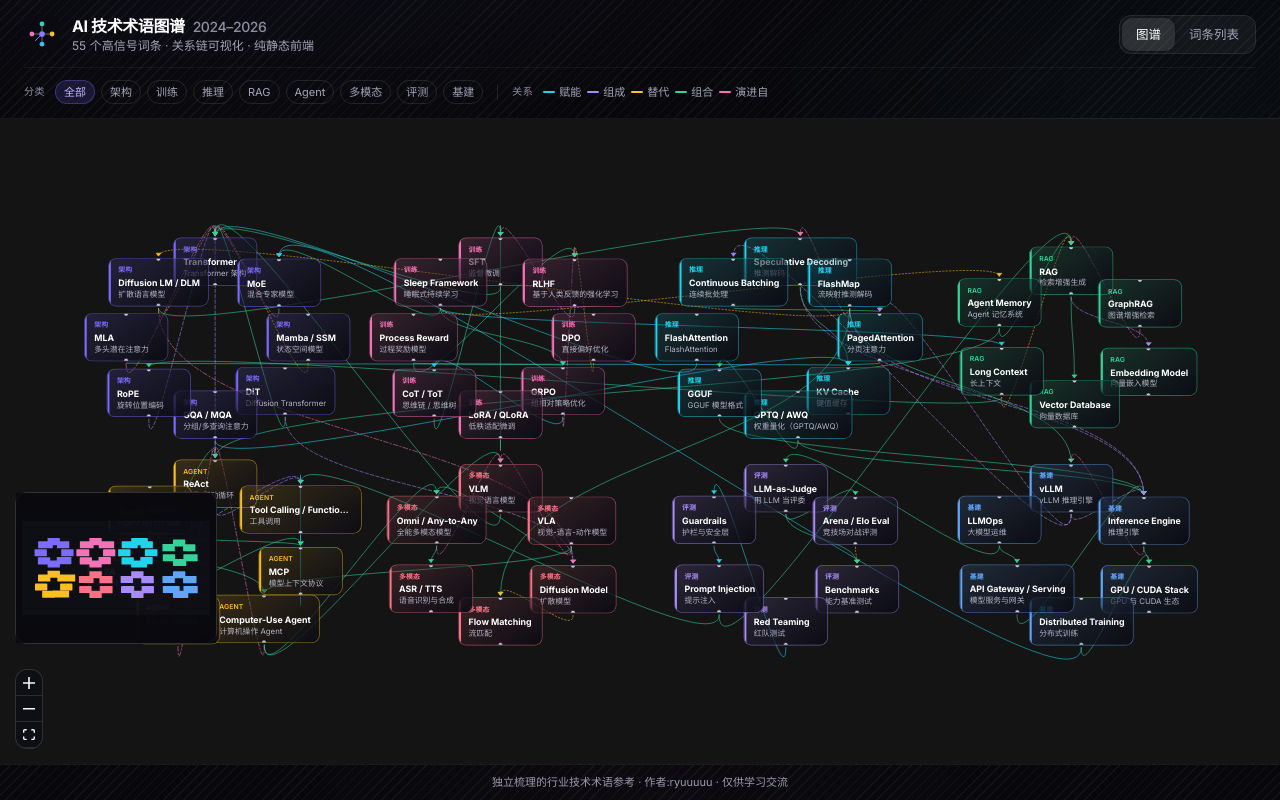
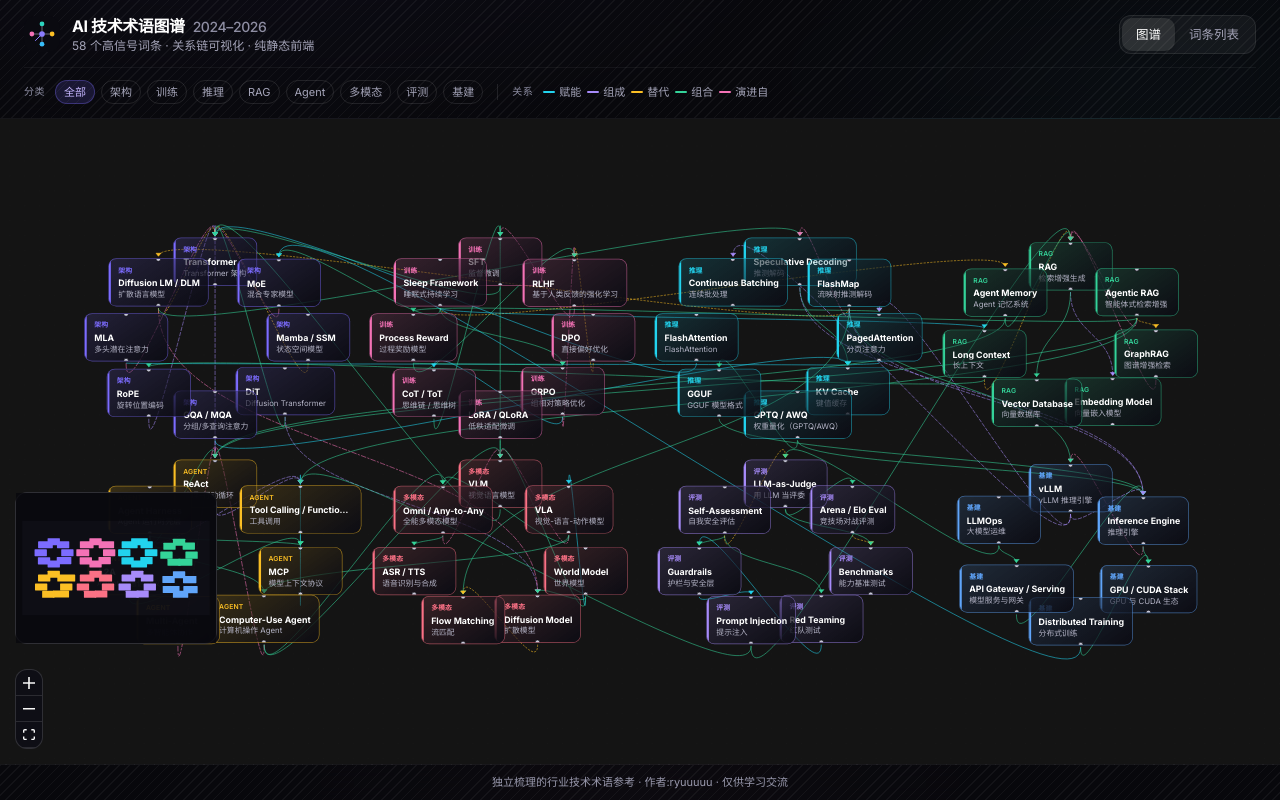
Before and after one commit to keepline/ai-tech-glossary, a React (Vite) app: page / in a window 1280 px wide. Built offline with nearby package versions, Linux system fonts and the light colour scheme.

Commit message:
feat: add Self-Assessment, Agentic RAG, and World Model terms

```diff
--- a/src/data/terms.ts
+++ b/src/data/terms.ts
@@ -272,6 +272,17 @@ export const terms: Term[] = [
       '企业落地 LLM 最常见的架构模式；决定了「模型知识」与「业务知识」如何协同。',
   },
   {
+    id: 'agentic-rag',
+    en: 'Agentic RAG',
+    zh: '智能体式检索增强',
+    category: 'RAG与记忆',
+    explanation:
+      '相对一次性「检索→拼接→生成」的静态 RAG，让模型在多步推理中自主决定何时检索、用何种检索信号（语义/关键词等）、以及上下文粒度（句子级证据 vs 扩段阅读），并可经 RL/过程监督优化检索动作本身（如 GRASP、RAG-Gym / Re²Search++ 等路线）。',
+    whyItMatters:
+      '2025–2026 信息检索 Agent 与 Deep Research 产品把检索从管道步骤升格为可学习策略；近期 Adobe GRASP（粒度感知检索策略）与 Nature 侧 RAG-Gym 过程监督等工作，强化了「监督检索过程而非只盯最终答案」的共识。',
+    yearHint: '2025–2026',
+  },
+  {
     id: 'graphrag',
     en: 'GraphRAG',
     zh: '图谱增强检索',
@@ -423,6 +434,17 @@ export const terms: Term[] = [
     yearHint: '2024–2026',
   },
   {
+    id: 'world-model',
+    en: 'World Model',
+    zh: '世界模型',
+    category: '多模态',
+    explanation:
+      '学习环境动态的预测模型：根据观测与动作（或相机/文本条件）预见下一状态或生成可交互的时空内容。2025–2026 在视频/交互世界生成（如 Hy-Nomas 等）与具身 VLA/机器人策略中重新成为核心组件，用于规划、反事实推理与数据扩充。',
+    whyItMatters:
+      '连接「会看会说」的 VLM 与「会做」的 VLA/Agent：没有可复用的世界动态，长程规划与仿真迁移就很难扩展；交互式视频世界生成把世界模型从控制论概念推到生成式媒体与机器人共用的技术层。',
+    yearHint: '2024–2026',
+  },
+  {
     id: 'diffusion',
     en: 'Diffusion Model',
     zh: '扩散模型',
@@ -525,6 +547,17 @@ export const terms: Term[] = [
       '在模型前后增加分类器、规则引擎与策略层，做输入过滤、输出审核与工具权限控制，形成纵深防御。',
     whyItMatters:
       '把对齐从「只靠模型内化」扩展为可运维的系统工程。',
+  },
+  {
+    id: 'self-assessment',
+    en: 'Self-Assessment',
+    zh: '自我安全评估',
+    category: '评测与安全',
+    explanation:
+      'Anthropic 提出的滥用监测手法：模型在每次回复后，利用已在 KV Cache 中的对话，再生成极短的安全评估（是否有害、类别、人工复核优先级、是否已拒绝等）。作为离线宽覆盖监控层，与实时拦截护栏互补；相对另开完整策略提示的分类器，增量算力通常不到约 2%。',
+    whyItMatters:
+      '2026 年 Anthropic 在生产流量中规模化落地，强调「评估质量随模型能力一起涨」且极低成本；把「模型自监视」从研究设想变成可运维的纵深防御组件，与 Guardrails / Red Teaming 并列讨论。',
+    yearHint: '2026',
   },
 
   // ── 基础设施与部署 ────────────────────────────────────
@@ -646,6 +679,11 @@ export const edges: Edge[] = [
   { source: 'long-context', target: 'rope', type: 'stacks-with' },
   { source: 'memory-agent', target: 'rag', type: 'stacks-with' },
   { source: 'memory-agent', target: 'react-agent', type: 'stacks-with' },
+  { source: 'agentic-rag', target: 'rag', type: 'evolved-from' },
+  { source: 'agentic-rag', target: 'react-agent', type: 'stacks-with' },
+  { source: 'agentic-rag', target: 'graphrag', type: 'alternative-to' },
+  { source: 'agentic-rag', target: 'tool-calling', type: 'stacks-with' },
+  { source: 'agentic-rag', target: 'process-reward', type: 'stacks-with' },
 
   // Agent
   { source: 'react-agent', target: 'tool-calling', type: 'part-of' },
@@ -671,6 +709,9 @@ export const edges: Edge[] = [
   { source: 'vla', target: 'vlm', type: 'evolved-from' },
   { source: 'vla', target: 'computer-use', type: 'stacks-with' },
   { source: 'vla', target: 'omni-model', type: 'stacks-with' },
+  { source: 'world-model', target: 'vla', type: 'enables' },
+  { source: 'world-model', target: 'vlm', type: 'stacks-with' },
+  { source: 'world-model', target: 'diffusion', type: 'stacks-with' },
 
   // 评测安全
   { source: 'llm-judge', target: 'arena-eval', type: 'stacks-with' },
@@ -680,6 +721,9 @@ export const edges: Edge[] = [
   { source: 'prompt-injection', target: 'tool-calling', type: 'stacks-with' },
   { source: 'guardrails', target: 'prompt-injection', type: 'enables' },
   { source: 'llm-judge', target: 'benchmarks', type: 'stacks-with' },
+  { source: 'self-assessment', target: 'guardrails', type: 'stacks-with' },
+  { source: 'self-assessment', target: 'red-teaming', type: 'stacks-with' },
+  { source: 'self-assessment', target: 'llm-judge', type: 'alternative-to' },
 
   // 基建
   { source: 'distributed-train', target: 'moe', type: 'enables' },
```
